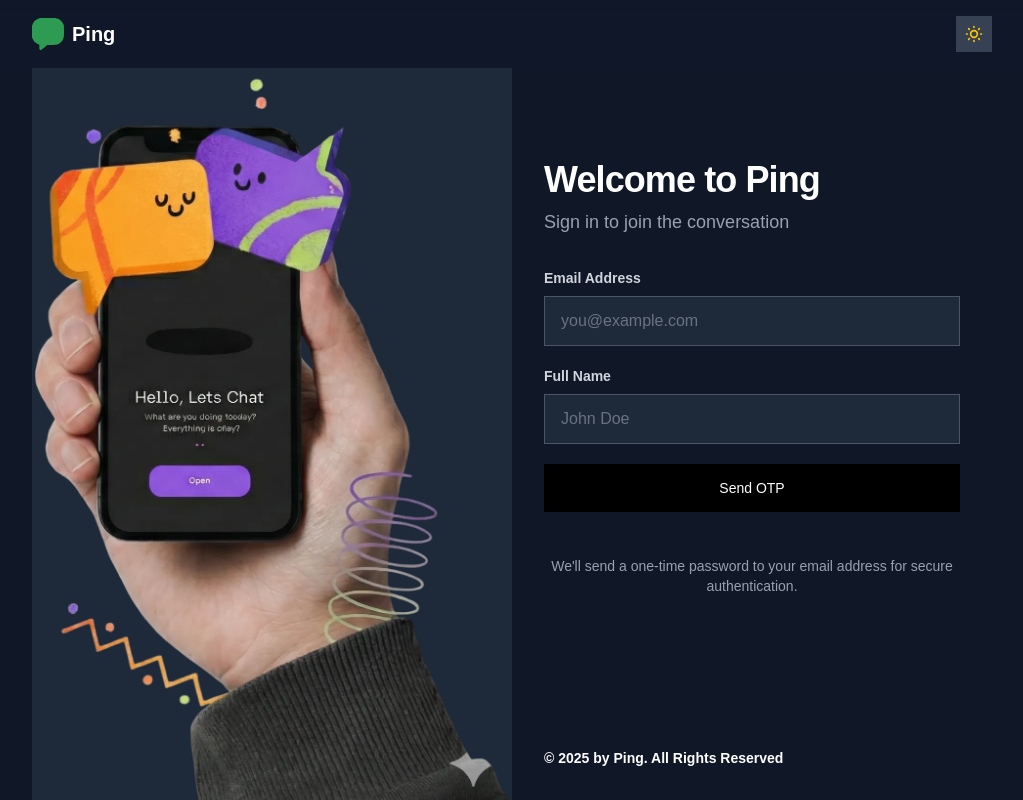
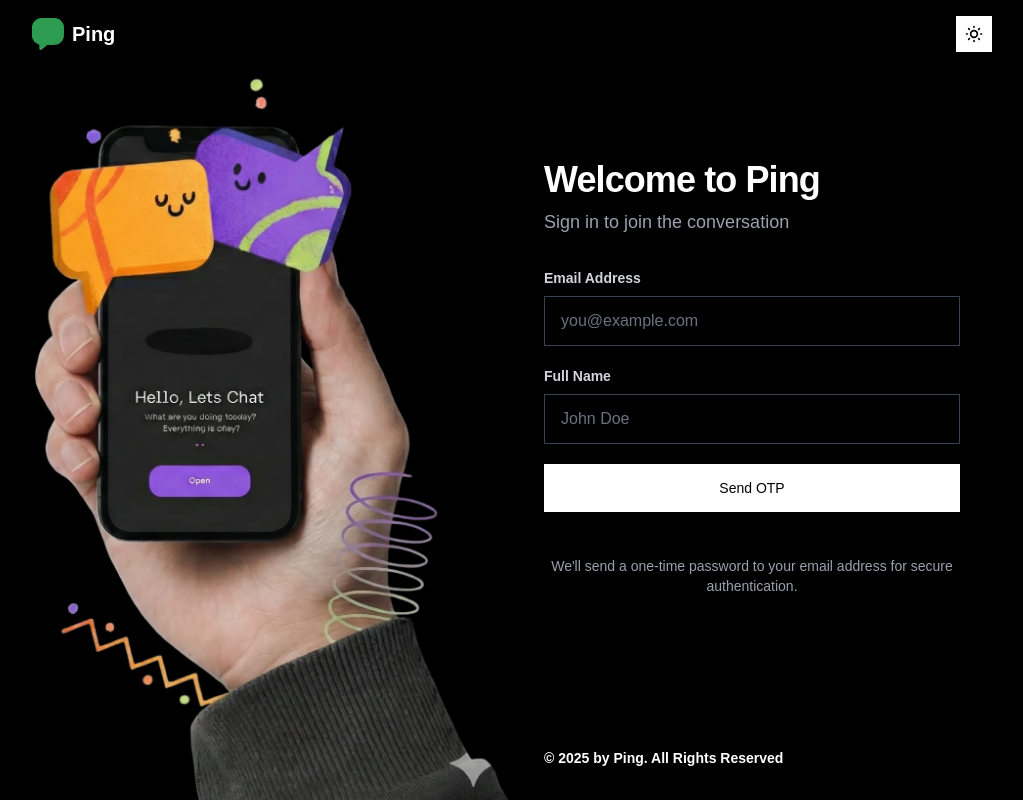
Before and after one commit to Saurabh-2607/Ping, a Next.js app in the folder frontend/: page /login in a window 1280 px wide. Both pictures are taken after a click on the button "Toggle theme". Shown: the whole page, without its empty margins (128-1151 px from the left). Built offline with nearby package versions, Linux system fonts and the light colour scheme; no server answers; a web font is replaced by a local one.

Commit message:
feat: update dark theme styles for improved UI consistency across components

```diff
--- a/frontend/app/globals.css
+++ b/frontend/app/globals.css
@@ -26,18 +26,18 @@
 }
 
 [data-theme="dark"] {
-  --background: #0f172a;
-  --foreground: #f1f5f9;
-  --card-bg: #1e293b;
-  --card-border: #334155;
-  --input-bg: #1e293b;
-  --input-border: #475569;
-  --muted: #94a3b8;
-  --muted-bg: #334155;
-  --header-bg: #1e293b;
-  --header-border: #334155;
-  --message-bg-other: #334155;
-  --message-text-other: #f1f5f9;
+  --background: #000000;
+  --foreground: #ffffff;
+  --card-bg: #111111;
+  --card-border: #333333;
+  --input-bg: #111111;
+  --input-border: #444444;
+  --muted: #888888;
+  --muted-bg: #222222;
+  --header-bg: #111111;
+  --header-border: #333333;
+  --message-bg-other: #222222;
+  --message-text-other: #ffffff;
   --accent: #6366f1;
   --accent-hover: #818cf8;
   --accent-light: #1e1b4b;
--- a/frontend/app/login/page.js
+++ b/frontend/app/login/page.js
@@ -120,10 +120,10 @@ export default function LoginPage() {
   }
 
   return (
-    <div className="h-full w-full flex overflow-hidden transition-colors duration-300 bg-white text-gray-900 dark:bg-gray-900 dark:text-white">
+    <div className="h-full w-full flex overflow-hidden transition-colors duration-300 bg-white text-gray-900 dark:bg-black dark:text-white">
       <Container className="flex flex-1 overflow-hidden">
         {/* Left Section - Image */}
-        <div className="hidden lg:flex w-1/2 relative flex-col items-end justify-start dark:bg-gray-800">
+        <div className="hidden lg:flex w-1/2 relative flex-col items-end justify-start dark:bg-black">
           <Image
             src="/landing.png"
             alt='Login Image'
@@ -180,7 +180,7 @@ export default function LoginPage() {
                     placeholder="you@example.com"
                     className={`w-full px-4 py-3 border focus:outline-none focus:ring-2 focus:ring-black/20 focus:border-black transition-all duration-200 ${
                       theme === 'dark'
-                        ? 'bg-gray-800 border-gray-600 text-white placeholder-gray-500 focus:ring-white/20 focus:border-white'
+                        ? 'bg-black border-gray-700 text-white placeholder-gray-500 focus:ring-white/20 focus:border-white'
                         : 'bg-white border-gray-300 text-gray-900 placeholder-gray-400'
                     }`}
                     disabled={isLoading}
@@ -201,7 +201,7 @@ export default function LoginPage() {
                     placeholder="John Doe"
                     className={`w-full px-4 py-3 border focus:outline-none focus:ring-2 focus:ring-black/20 focus:border-black transition-all duration-200 ${
                       theme === 'dark'
-                        ? 'bg-gray-800 border-gray-600 text-white placeholder-gray-500 focus:ring-white/20 focus:border-white'
+                        ? 'bg-black border-gray-700 text-white placeholder-gray-500 focus:ring-white/20 focus:border-white'
                         : 'bg-white border-gray-300 text-gray-900 placeholder-gray-400'
                     }`}
                     disabled={isLoading}
@@ -248,7 +248,7 @@ export default function LoginPage() {
                     placeholder="000000"
                     className={`w-full px-4 py-3 border text-center text-2xl tracking-[0.5em] font-bold focus:outline-none focus:ring-2 focus:ring-indigo-500/20 focus:border-indigo-500 transition-all duration-200 font-mono ${
                       theme === 'dark'
-                        ? 'bg-gray-700 border-gray-600 text-indigo-400 placeholder-gray-500 focus:bg-gray-600'
+                        ? 'bg-black border-gray-700 text-indigo-400 placeholder-gray-500 focus:bg-black'
                         : 'bg-gray-50 border-gray-200 text-indigo-600 focus:bg-white'
                     }`}
                     disabled={isLoading}
--- a/frontend/app/page.js
+++ b/frontend/app/page.js
@@ -20,7 +20,7 @@ export default function Home() {
   };
 
   return (
-    <div className="h-full w-full flex flex-col overflow-hidden transition-colors duration-300 bg-white text-gray-900 dark:bg-gray-900 dark:text-white">
+    <div className="h-full w-full flex flex-col overflow-hidden transition-colors duration-300 bg-white text-gray-900 dark:bg-black dark:text-white">
       <Container className="flex flex-1 overflow-hidden">
         {/* Left Section */}
         <div className="w-full lg:w-1/2 pr-8 flex flex-col items-start relative overflow-hidden">
@@ -66,7 +66,7 @@ export default function Home() {
         </div>
 
         {/* Right Section */}
-        <div className="hidden lg:flex w-1/2 relative flex-col items-end justify-start dark:bg-gray-800">
+        <div className="hidden lg:flex w-1/2 relative flex-col items-end justify-start dark:bg-black">
           <Image
           src="/landing.png"
           alt='Landing Image'
--- a/frontend/app/room/[roomId]/page.js
+++ b/frontend/app/room/[roomId]/page.js
@@ -46,7 +46,7 @@ export default function RoomPage() {
 
   if (isLoading) {
     return (
-      <div className="flex items-center justify-center h-full bg-white text-gray-900 dark:bg-gray-900 dark:text-white">
+      <div className="flex items-center justify-center h-full bg-white text-gray-900 dark:bg-black dark:text-white">
         <div className="text-center">
           <div className="inline-block animate-spin rounded-full h-12 w-12 border-b-2 border-indigo-600"></div>
           <p className="mt-4 text-lg">Loading...</p>
@@ -56,7 +56,7 @@ export default function RoomPage() {
   }
 
   return (
-    <main className="h-full overflow-hidden bg-white text-gray-900 dark:bg-gray-900 dark:text-white">
+    <main className="h-full overflow-hidden bg-white text-gray-900 dark:bg-black dark:text-white">
       {sessionData ? (
         <ChatScreen sessionData={sessionData} onLogout={handleLogout} roomId={roomId} />
       ) : null}
--- a/frontend/components/LimitReachedModal.js
+++ b/frontend/components/LimitReachedModal.js
@@ -13,7 +13,7 @@ export default function LimitReachedModal({ messageCount, maxMessages }) {
   return (
     <div className="fixed inset-0 bg-black bg-opacity-50 flex items-center justify-center p-4 z-50">
       <div className={`shadow-2xl max-w-md w-full overflow-hidden ${
-        theme === 'dark' ? 'bg-gray-800' : 'bg-white'
+        theme === 'dark' ? 'bg-black border border-gray-800' : 'bg-white'
       }`}>
         {/* Header with gradient */}
         <div className="bg-linear-to-r from-indigo-600 to-purple-600 px-6 py-8 text-center">
@@ -35,7 +35,7 @@ export default function LimitReachedModal({ messageCount, maxMessages }) {
         <div className="px-6 py-8">
           {/* Message stats */}
           <div className={`p-4 mb-6 ${
-            theme === 'dark' ? 'bg-gray-700' : 'bg-gray-50'
+            theme === 'dark' ? 'bg-white/10' : 'bg-gray-50'
           }`}>
             <div className="flex items-center justify-between">
               <span className={`font-medium ${theme === 'dark' ? 'text-gray-300' : 'text-gray-700'}`}>Total messages:</span>
@@ -85,7 +85,7 @@ export default function LimitReachedModal({ messageCount, maxMessages }) {
             onClick={() => window.location.reload()}
             variant="ghost"
             className={`w-full py-3 ${
-              theme === 'dark' ? 'text-gray-300 hover:bg-gray-700' : 'text-gray-600 hover:bg-gray-50'
+              theme === 'dark' ? 'text-gray-300 hover:bg-white/10' : 'text-gray-600 hover:bg-gray-50'
             }`}
           >
             Refresh Page
--- a/frontend/components/MessageBubble.js
+++ b/frontend/components/MessageBubble.js
@@ -21,7 +21,7 @@ export default function MessageBubble({ message, isCurrentUser, showAvatar = tru
           <div
             className={`w-8 h-8 shrink-0 flex items-center justify-center text-xs font-bold rounded-md ${
               theme === 'dark'
-                ? 'bg-gray-600 text-gray-200'
+                ? 'bg-white text-black'
                 : 'bg-gray-300 text-gray-700'
             }`}
           >
@@ -38,7 +38,7 @@ export default function MessageBubble({ message, isCurrentUser, showAvatar = tru
           isCurrentUser
             ? 'bg-blue-500 text-white'
             : theme === 'dark'
-              ? 'bg-gray-700 text-gray-100'
+              ? 'bg-white/10 text-white border border-white/5'
               : 'bg-gray-200 text-gray-900'
         }`}
       >
@@ -66,7 +66,7 @@ export default function MessageBubble({ message, isCurrentUser, showAvatar = tru
       {/* Profile Avatar - Right side for sender */}
       {isCurrentUser && (
         showAvatar ? (
-          <div className="w-8 h-8 shrink-0 flex items-center justify-center text-xs font-bold rounded-full bg-blue-600 text-white">
+          <div className="w-8 h-8 shrink-0 flex items-center justify-center text-xs font-bold rounded-md bg-blue-600 text-white">
             {message.user.name?.charAt(0).toUpperCase() || 'U'}
           </div>
         ) : (
--- a/frontend/components/ProgressBar.js
+++ b/frontend/components/ProgressBar.js
@@ -24,7 +24,7 @@ export default function ProgressBar({ messageCount, maxMessages, label = 'Messag
         </p>
       </div>
       <div className={`w-full rounded-full h-2 overflow-hidden ${
-        theme === 'dark' ? 'bg-gray-700' : 'bg-gray-100'
+        theme === 'dark' ? 'bg-white/20' : 'bg-gray-100'
       }`}>
         <div
           className={`h-full transition-all duration-500 ease-out rounded-full ${getColorClass()}`}
--- a/frontend/components/ui/Button.js
+++ b/frontend/components/ui/Button.js
@@ -10,12 +10,12 @@ export default function Button({
   const baseStyles = 'font-medium transition-all active:scale-95 disabled:opacity-50 disabled:pointer-events-none inline-flex items-center justify-center gap-2';
 
   const variants = {
-    primary: 'bg-black text-white hover:bg-gray-800 dark:bg-white dark:text-black dark:hover:bg-gray-100',
-    secondary: 'bg-gray-100 hover:bg-gray-200 text-gray-700 dark:bg-gray-700 dark:hover:bg-gray-600 dark:text-yellow-400',
-    accent: 'bg-black text-white hover:bg-gray-800 dark:bg-black dark:text-white dark:hover:bg-gray-800 disabled:bg-gray-600',
+    primary: 'bg-black text-white hover:bg-gray-800 dark:bg-white dark:text-black dark:hover:bg-gray-200',
+    secondary: 'bg-gray-100 hover:bg-gray-200 text-gray-700 dark:bg-white dark:hover:bg-gray-200 dark:text-black',
+    accent: 'bg-black text-white hover:bg-gray-800 dark:bg-white dark:text-black dark:hover:bg-gray-200 disabled:bg-gray-600 dark:disabled:bg-gray-400',
     danger: 'bg-red-50 text-red-600 hover:bg-red-100 dark:bg-red-900/30 dark:text-red-400 dark:hover:bg-red-900/50',
-    outline: 'border border-gray-300 hover:bg-gray-50 dark:border-gray-700 dark:hover:bg-gray-900 dark:hover:border-gray-500',
-    ghost: 'hover:bg-gray-100 dark:hover:bg-gray-800',
+    outline: 'border border-gray-300 hover:bg-gray-50 dark:border-white dark:hover:bg-white/10 dark:text-white',
+    ghost: 'hover:bg-gray-100 dark:hover:bg-white/10 dark:text-white',
   };
 
   const sizes = {
--- a/frontend/components/ui/Navbar.js
+++ b/frontend/components/ui/Navbar.js
@@ -12,7 +12,7 @@ export default function Navbar() {
   const showGetStarted = pathname === '/';
 
   return (
-    <header className="w-full bg-white/80 dark:bg-gray-900/80" style={{backdropFilter: 'blur(6px)'}}>
+    <header className="w-full bg-white/80 dark:bg-black/80" style={{backdropFilter: 'blur(6px)'}}>
       <Container className="py-4 flex items-center justify-between">
         <div className="flex items-center gap-12">
           {/* Logo */}
```
Also changed, not shown: frontend/components/AuthScreen.js (+5 -5 lines), frontend/components/ChatScreen.js (+18 -18 lines).
